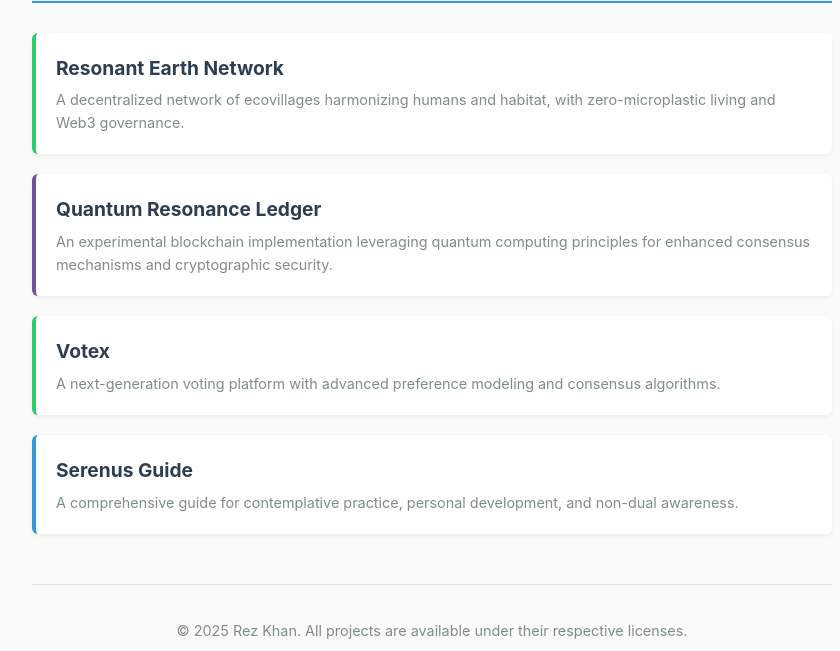
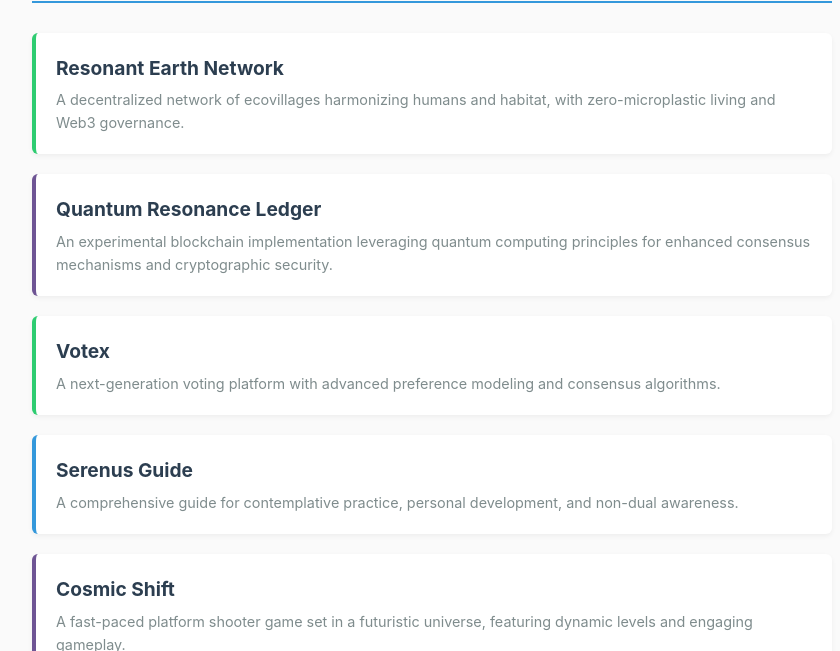
Before and after one commit to DoctorKhan/Works, a plain HTML site: page index.html in a window 1280 px wide. Shown: the part 102-753 px from the top of the page, without its empty margins (208-1048 px from the left). Drawn offline with Linux system fonts and the light colour scheme.

Commit message:
Refactor project links for improved readability and add Cosmic Shift project entry

```diff
--- a/index.html
+++ b/index.html
@@ -160,19 +160,18 @@
     </a>
 
     <a href="https://votex.rezkhan.net" class="project-link">
-        <div class="project-title">
-            Votex
-        </div>
-        <div class="project-desc">A next-generation voting platform with advanced preference modeling and consensus algorithms.
-
-        </div>
+        <div class="project-title">Votex</div>
+        <div class="project-desc">A next-generation voting platform with advanced preference modeling and consensus algorithms.</div>
     </a>
 
     <a href="https://guide.serenus.one" class="project-link serenus-project">
-        <div class="project-title">
-            Serenus Guide
-        </div>
+        <div class="project-title">Serenus Guide</div>
         <div class="project-desc">A comprehensive guide for contemplative practice, personal development, and non-dual awareness.</div>
+    </a>
+
+    <a href="https://github.com/DoctorKhan/cosmic-shift" class="project-link github-project">
+        <div class="project-title">Cosmic Shift</div>
+        <div class="project-desc">A fast-paced platform shooter game set in a futuristic universe, featuring dynamic levels and engaging gameplay.</div>
     </a>
 
     </div>
```
